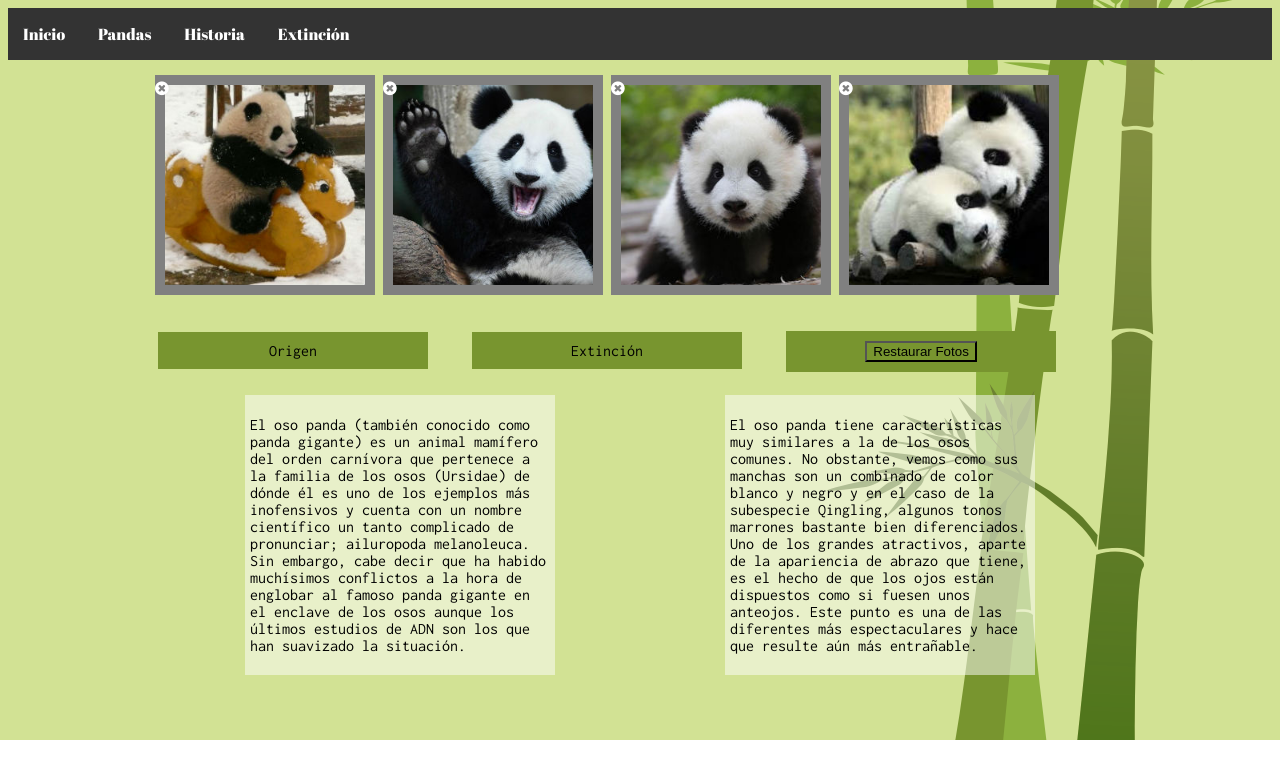
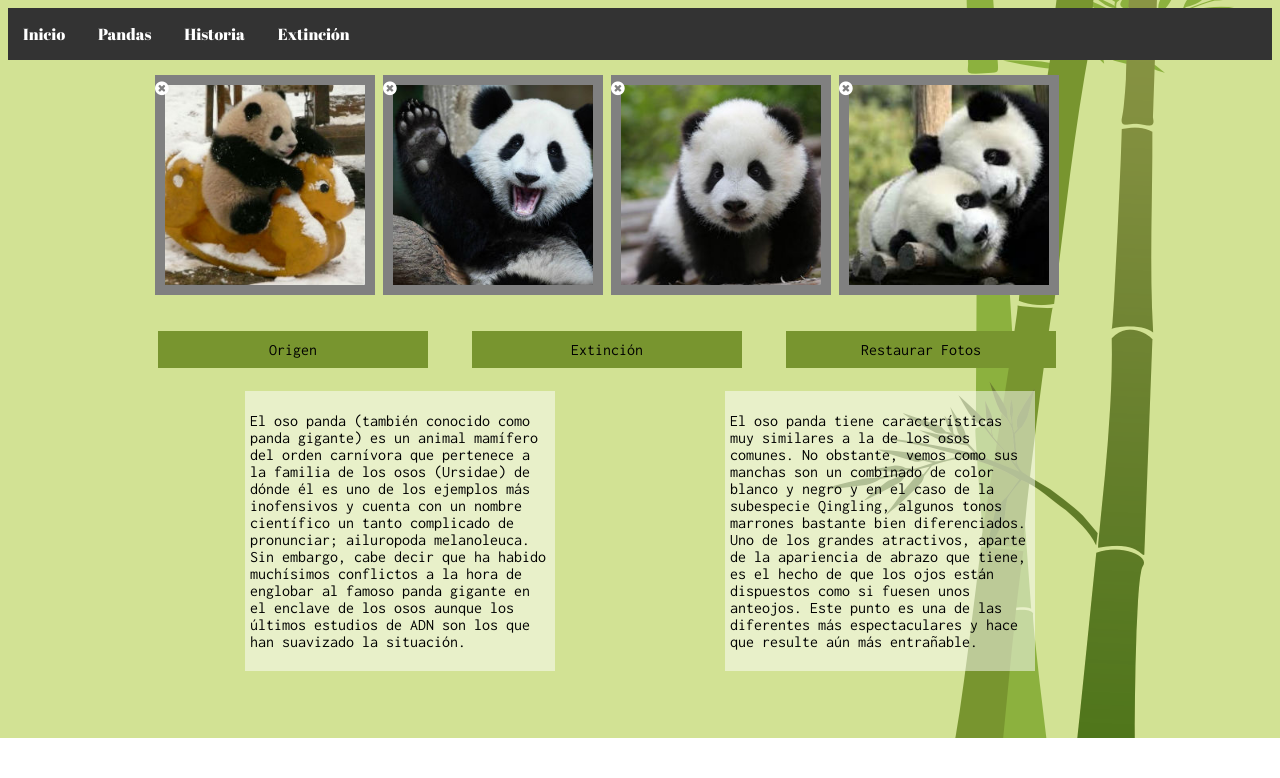
Before and after one commit to franrt/panda-panda, a plain HTML site: page index.html in a window 1280 px wide. Drawn offline with Linux system fonts and the light colour scheme.

Commit message:
iconos funcionan con 1 click, restaurar arreglado :)

```diff
--- a/index.html
+++ b/index.html
@@ -33,7 +33,7 @@
             <div id="divdata">
                 <span id="data1">Origen</span>
                 <span id="data2">Extinción</span>
-                <span id="data3"><button onclick="restaurar()" id="boton">Restaurar Fotos</span>
+                <span id="data3" onclick="restaurar()" id="boton">Restaurar Fotos</span>
             </div>
         </section>
         <!--texto simulado-->
```
